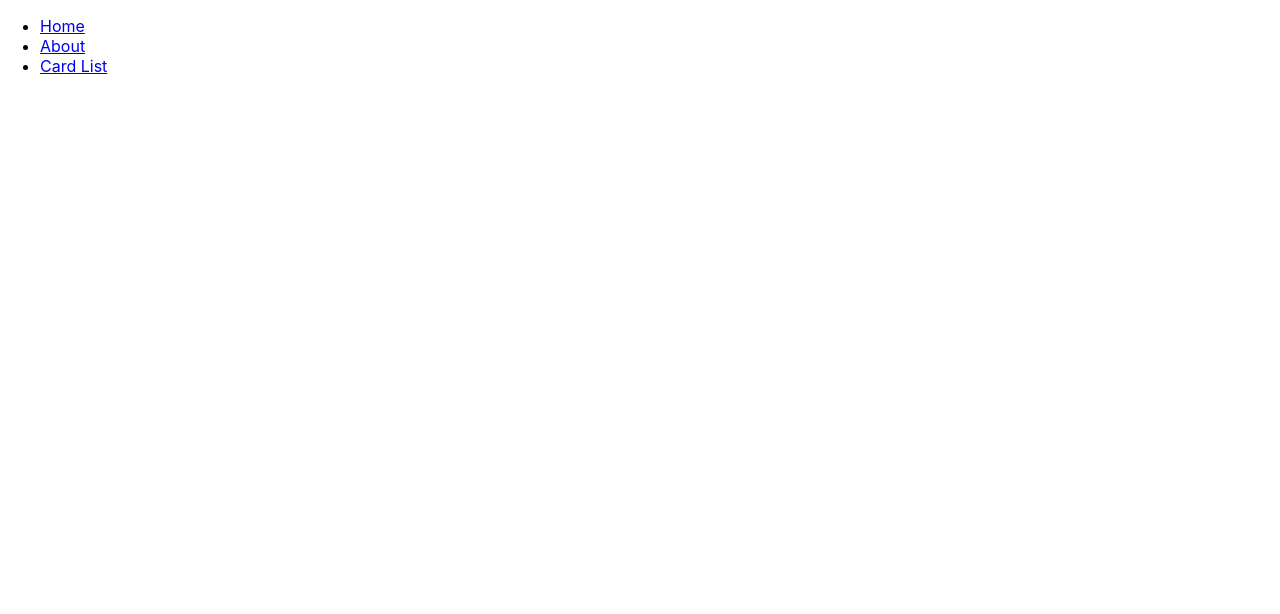
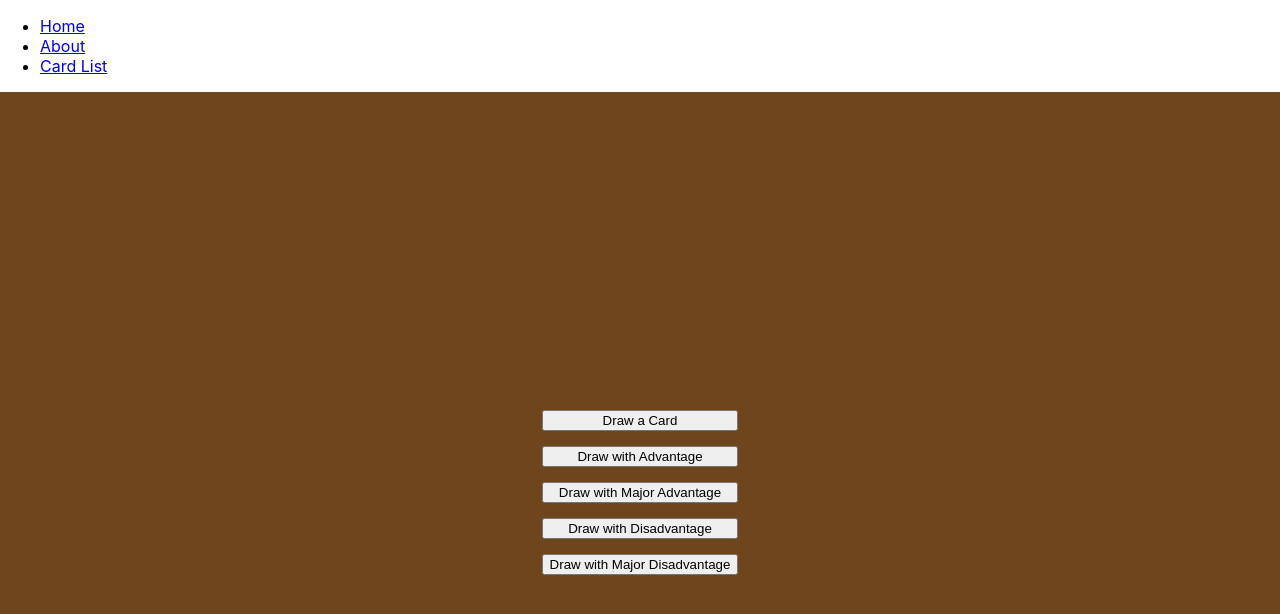
Before and after one commit to pdaulby/riis-helper, a React (Create React App) app: page / in a window 1280 px wide. Shown: the top 614 px of the page. Built offline with nearby package versions, Linux system fonts and the light colour scheme.

Commit message:
attempt jackhack

```diff
--- a/src/App.js
+++ b/src/App.js
@@ -20,7 +20,7 @@ export default function App() {
               <Link to="/riis-helper">Home</Link>
             </li>
             <li>
-              <Link to="/about">About</Link>
+              <Link to="/jackstuff">About</Link>
             </li>
             <li>
               <Link to="/cards">Card List</Link>
@@ -43,6 +43,9 @@ export default function App() {
           <Route path="/jackstuff">
             <Board />
           </Route>
+          <Route path="/">
+            <DrawHelper />
+          </Route>
         </Switch>
       </div>
     </Router>
```
